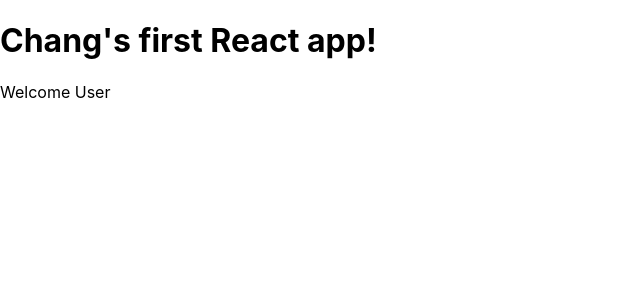
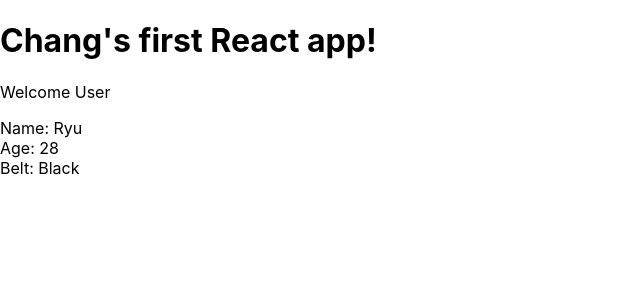
Before and after one commit to cxiong03/react-ninjas, a React (Create React App) app in the folder myapp/: page / in a window 1280 px wide. Shown: the top 300 px of the page, without its empty margins (0-640 px from the left). Built offline with nearby package versions, Linux system fonts and the light colour scheme.

Commit message:
import and export nesting component

```diff
--- a/myapp/src/App.js
+++ b/myapp/src/App.js
@@ -1,12 +1,16 @@
-import React from 'react';
+import React, { Component } from 'react';
+import Ninjas from './Ninjas';
 
-function App() {
+class App extends Component {
+  render() {
     return (
       <div className="App">
         <h1>Chang's first React app!</h1>
         <p>Welcome User</p>
+        <Ninjas />
       </div>
     );
   }
+}
 
 export default App;
--- /dev/null
+++ b/myapp/src/Ninjas.js
@@ -0,0 +1,15 @@
+import React, { Component } from 'react';
+
+class Ninjas extends Component {
+    render () {
+        return (
+            <div className='ninja'>
+                <div>Name: Ryu</div>
+                <div>Age: 28</div>
+                <div>Belt: Black</div>
+            </div>
+        )
+    }
+}
+
+export default Ninjas
```
Lines whose indentation alone changed are shown as unchanged.
